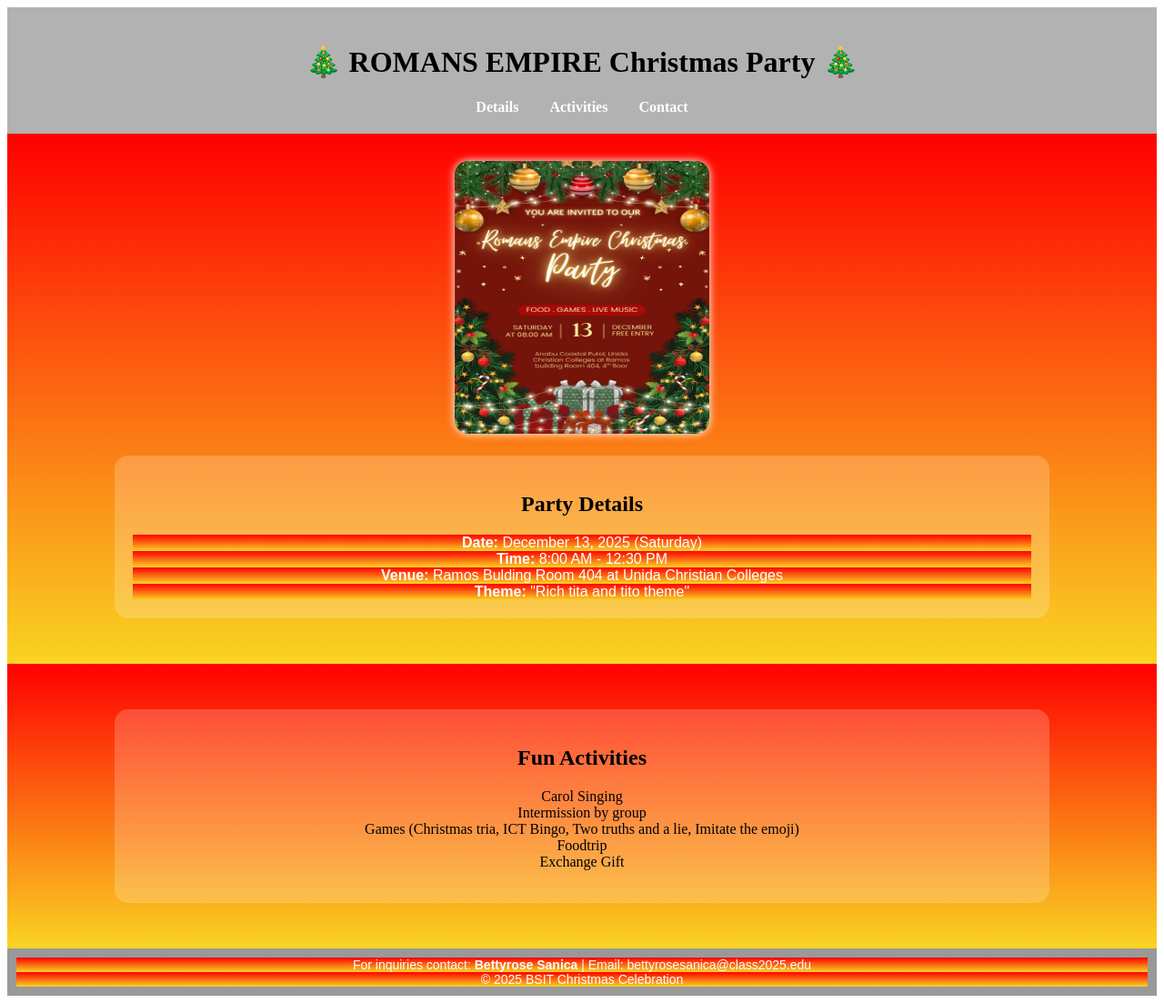
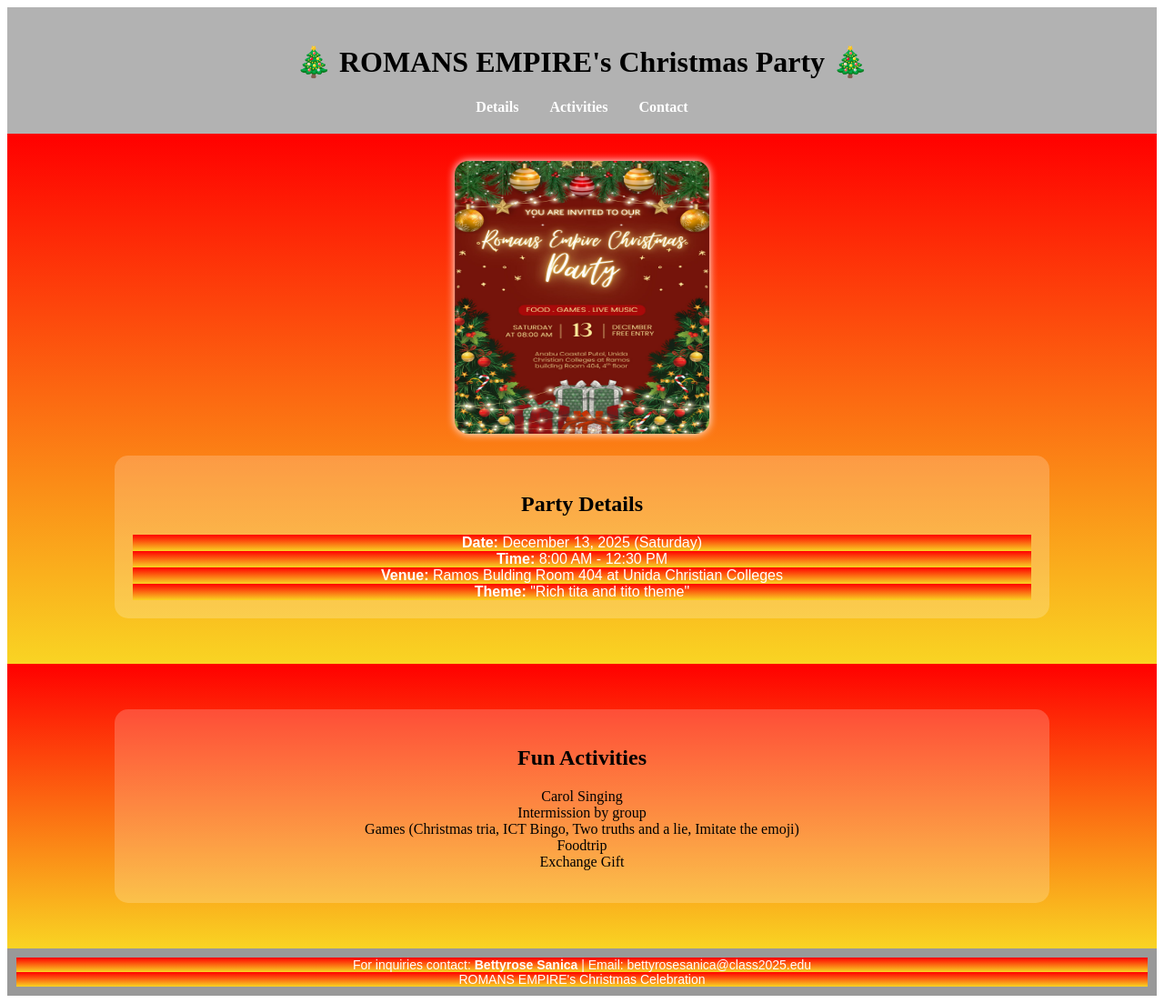
Before and after one commit to sanicabettyrose/Christmas-party, a plain HTML site: page index.html in a window 1280 px wide. Shown: the whole page at 91% size. Drawn offline with Linux system fonts and the light colour scheme; files whose address does not match are found by name.

Commit message:
Update index.html

```diff
--- a/index.html
+++ b/index.html
@@ -69,7 +69,7 @@
 <body>
   <header>
     <div style="text-align: center;"></div>
-    <h1>&#127876; ROMANS EMPIRE Christmas Party &#127876;</h1>
+    <h1>&#127876; ROMANS EMPIRE's Christmas Party &#127876;</h1>
     <nav>
       <a href="#details">Details</a>
       <a href="#activities">Activities</a>
@@ -108,7 +108,7 @@
   <footer id="contact">
   <div style="text-align: center;">
     <p>For inquiries contact: <strong>Bettyrose Sanica</strong> | Email: bettyrosesanica@class2025.edu</p>
-    <p>© 2025 BSIT Christmas Celebration</p>
+    <p>ROMANS EMPIRE's Christmas Celebration</p>
       </div>
   </footer>
 
```
